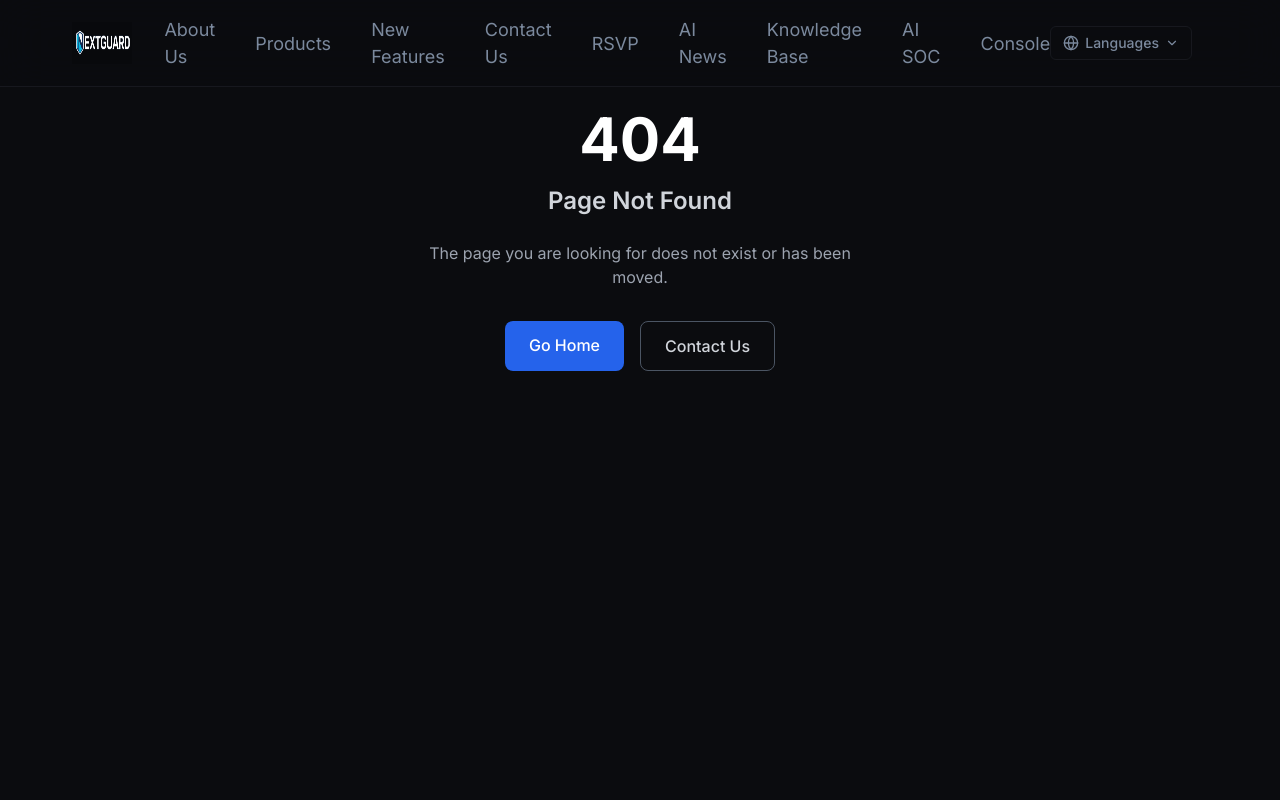
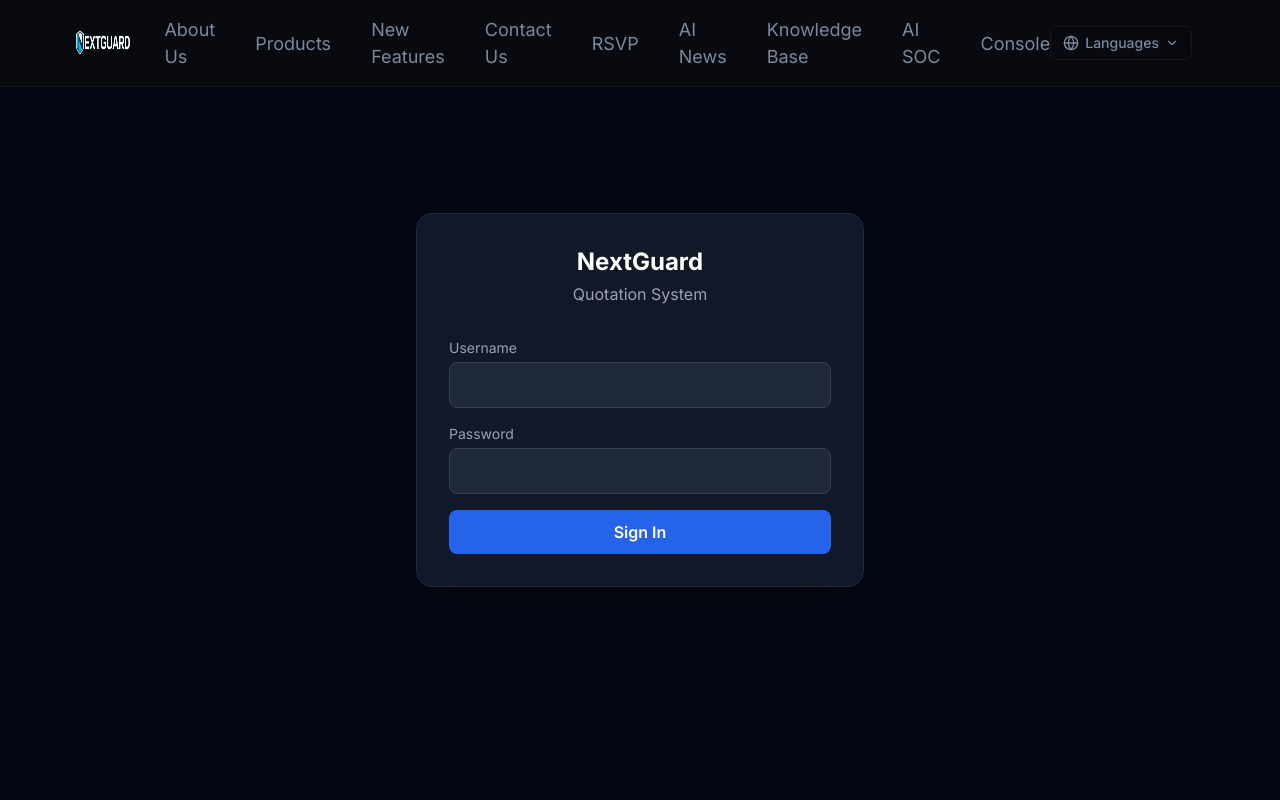
Before and after one commit to NextGuard-hk/nextguard-website, a Next.js app: page /quotation-login in a window 1280 px wide. Before the commit this address had no page. Shown: the top 800 px of the page. Built offline with nearby package versions, Linux system fonts and the light colour scheme.

Commit message:
Add quotation login page

```diff
--- /dev/null
+++ b/app/quotation-login/page.tsx
@@ -0,0 +1,132 @@
+'use client';
+import { useState } from 'react';
+import { useRouter } from 'next/navigation';
+
+export default function QuotationLogin() {
+  const router = useRouter();
+  const [step, setStep] = useState<'credentials' | 'totp'>('credentials');
+  const [username, setUsername] = useState('');
+  const [password, setPassword] = useState('');
+  const [totp, setTotp] = useState('');
+  const [tempToken, setTempToken] = useState('');
+  const [error, setError] = useState('');
+  const [loading, setLoading] = useState(false);
+
+  async function handleLogin(e: React.FormEvent) {
+    e.preventDefault();
+    setError('');
+    setLoading(true);
+    try {
+      const res = await fetch('/api/qt-auth', {
+        method: 'POST',
+        headers: { 'Content-Type': 'application/json' },
+        body: JSON.stringify({ action: 'login', username, password }),
+      });
+      const data = await res.json();
+      if (!res.ok) throw new Error(data.error || 'Login failed');
+      if (data.requireTotp) {
+        setTempToken(data.tempToken);
+        setStep('totp');
+      } else {
+        localStorage.setItem('qt_token', data.token);
+        router.push('/quotation-admin');
+      }
+    } catch (err: any) {
+      setError(err.message);
+    } finally {
+      setLoading(false);
+    }
+  }
+
+  async function handleTotp(e: React.FormEvent) {
+    e.preventDefault();
+    setError('');
+    setLoading(true);
+    try {
+      const res = await fetch('/api/qt-auth', {
+        method: 'POST',
+        headers: { 'Content-Type': 'application/json' },
+        body: JSON.stringify({ action: 'verify-totp', tempToken, totpCode: totp }),
+      });
+      const data = await res.json();
+      if (!res.ok) throw new Error(data.error || '2FA failed');
+      localStorage.setItem('qt_token', data.token);
+      router.push('/quotation-admin');
+    } catch (err: any) {
+      setError(err.message);
+    } finally {
+      setLoading(false);
+    }
+  }
+
+  return (
+    <div className="min-h-screen bg-gray-950 flex items-center justify-center">
+      <div className="bg-gray-900 border border-gray-800 rounded-2xl p-8 w-full max-w-md shadow-2xl">
+        <div className="text-center mb-8">
+          <h1 className="text-2xl font-bold text-white">NextGuard</h1>
+          <p className="text-gray-400 mt-1">Quotation System</p>
+        </div>
+
+        {step === 'credentials' ? (
+          <form onSubmit={handleLogin} className="space-y-4">
+            <div>
+              <label className="block text-sm text-gray-400 mb-1">Username</label>
+              <input
+                type="text"
+                value={username}
+                onChange={e => setUsername(e.target.value)}
+                required
+                className="w-full bg-gray-800 border border-gray-700 rounded-lg px-4 py-2.5 text-white focus:outline-none focus:border-blue-500"
+              />
+            </div>
+            <div>
+              <label className="block text-sm text-gray-400 mb-1">Password</label>
+              <input
+                type="password"
+                value={password}
+                onChange={e => setPassword(e.target.value)}
+                required
+                className="w-full bg-gray-800 border border-gray-700 rounded-lg px-4 py-2.5 text-white focus:outline-none focus:border-blue-500"
+              />
+            </div>
+            {error && <p className="text-red-400 text-sm">{error}</p>}
+            <button
+              type="submit"
+              disabled={loading}
+              className="w-full bg-blue-600 hover:bg-blue-700 disabled:opacity-50 text-white font-semibold py-2.5 rounded-lg transition"
+            >
+              {loading ? 'Signing in...' : 'Sign In'}
+            </button>
+          </form>
+        ) : (
+          <form onSubmit={handleTotp} className="space-y-4">
+            <p className="text-gray-300 text-sm text-center">Enter the 6-digit code from your authenticator app.</p>
+            <div>
+              <label className="block text-sm text-gray-400 mb-1">2FA Code</label>
+              <input
+                type="text"
+                value={totp}
+                onChange={e => setTotp(e.target.value)}
+                maxLength={6}
+                required
+                autoFocus
+                className="w-full bg-gray-800 border border-gray-700 rounded-lg px-4 py-2.5 text-white text-center text-2xl tracking-widest focus:outline-none focus:border-blue-500"
+              />
+            </div>
+            {error && <p className="text-red-400 text-sm">{error}</p>}
+            <button
+              type="submit"
+              disabled={loading}
+              className="w-full bg-blue-600 hover:bg-blue-700 disabled:opacity-50 text-white font-semibold py-2.5 rounded-lg transition"
+            >
+              {loading ? 'Verifying...' : 'Verify'}
+            </button>
+            <button type="button" onClick={() => setStep('credentials')} className="w-full text-gray-500 text-sm hover:text-gray-300">
+              Back
+            </button>
+          </form>
+        )}
+      </div>
+    </div>
+  );
+}
```
